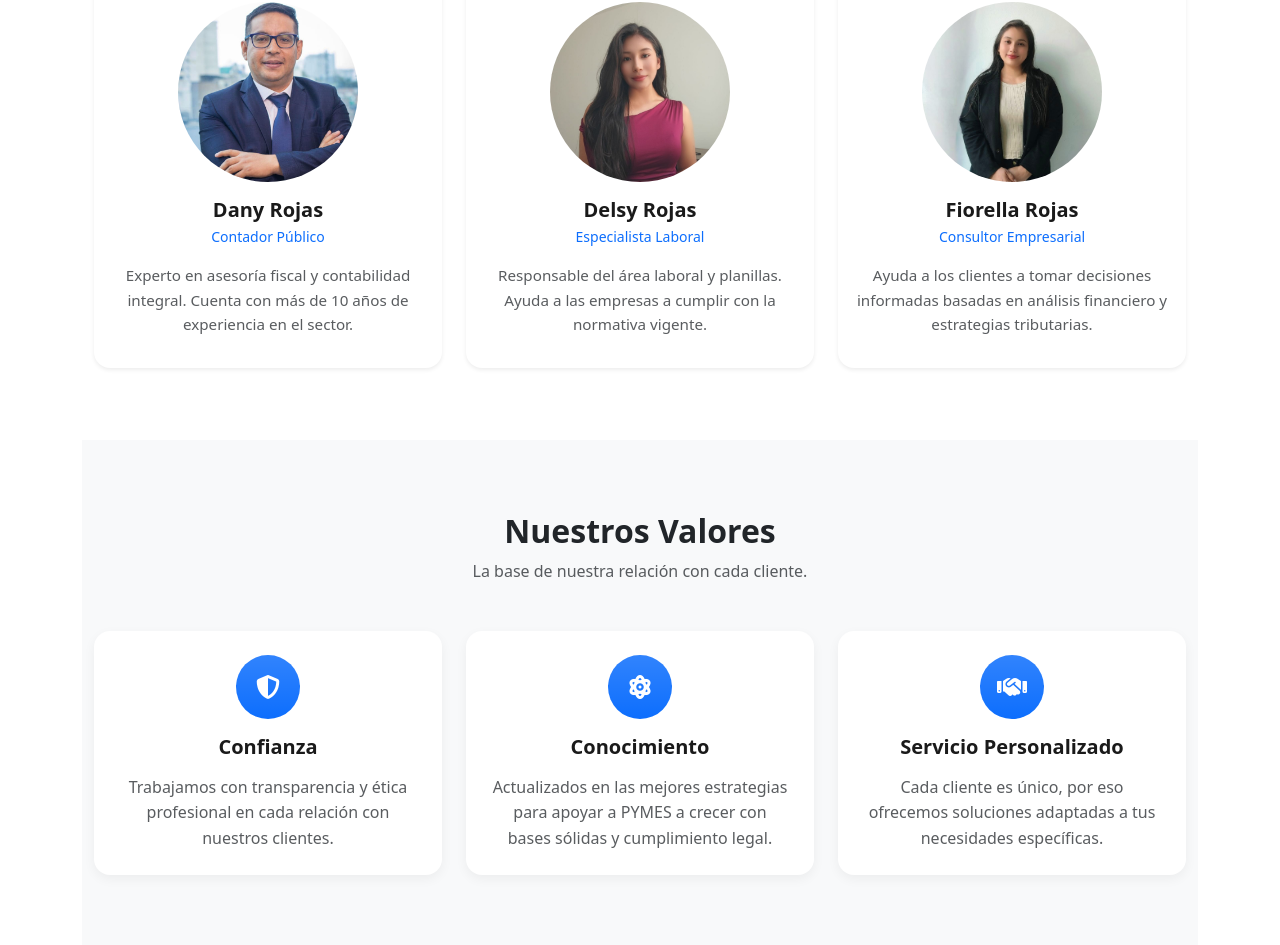
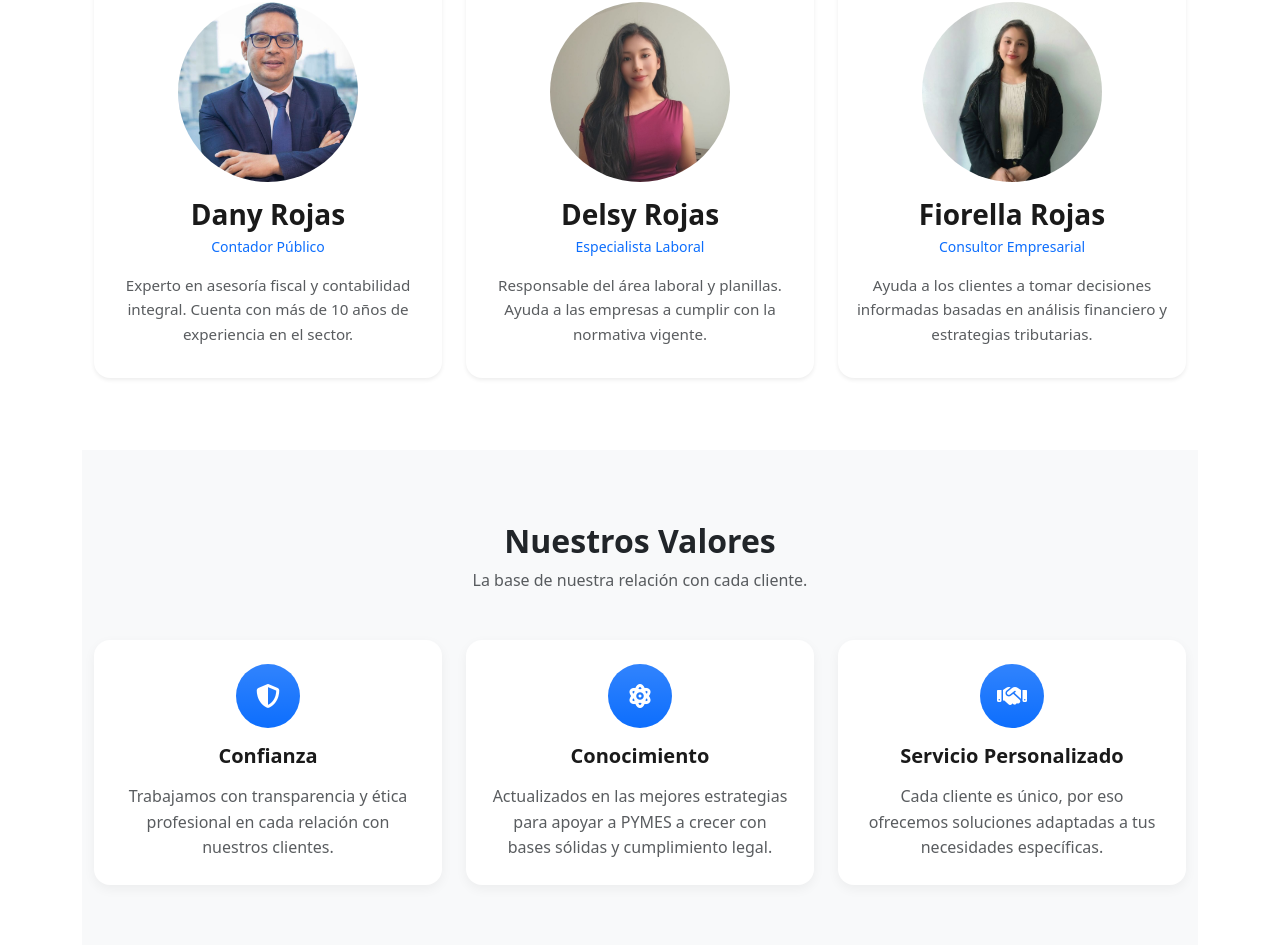
Before and after one commit to JORDYROJAS93/SGR-Contadores, an Angular app: page /nosotros in a window 1280 px wide. Shown: the part 840-1785 px from the top of the page. Built offline with nearby package versions, Linux system fonts and the light colour scheme.

Commit message:
modificando las estiquetas para los perfiles del equipo

```diff
--- a/src/app/pages/about/about.component.html
+++ b/src/app/pages/about/about.component.html
@@ -35,22 +35,22 @@
       <p class="text-muted">Profesionales comprometidos con la excelencia y tu éxito empresarial.</p>
     </div>
     <div class="row g-4 justify-content-center">
-      @for (member of team; track member.name) {
+      @for (member of team; track member.nombre) {
         <div class="col-md-6 col-lg-4" *ngIf="member.visible !== false">
           <div class="card h-100 border-0 shadow-sm p-3 text-center"
                style="border-radius: 16px; transition: transform 0.3s;">
             <!-- Contenedor de imagen corregido para evitar deformaciones -->
             <div class="mx-auto mt-3" style="width: 180px; height: 180px; overflow: hidden; border-radius: 50%;">
               <img [src]="member.image"
-                   [alt]="'Foto de ' + member.name"
+                   [alt]="'Foto de ' + member.nombre"
                    class="w-100 h-100"
                    style="object-fit: cover;">
             </div>
             <div class="card-body px-0">
-              <h5 class="card-title fw-bold mb-1" style="color: #1a1a1a;">{{ member.name }}</h5>
-              <p class="text-primary mb-3 fw-medium small">{{ member.role }}</p>
+              <h3 class="card-title fw-bold mb-1" style="color: #1a1a1a;">{{ member.nombre }}</h3>
+              <p class="text-primary mb-3 fw-medium small">{{ member.rol }}</p>
               <p class="text-muted mb-0" style="font-size: 0.95rem; line-height: 1.6;">
-                {{ member.bio }}
+                {{ member.biografia }}
               </p>
               @if (member.linkedin) {
                 <a [href]="member.linkedin"
--- a/src/app/pages/about/about.component.ts
+++ b/src/app/pages/about/about.component.ts
@@ -4,9 +4,9 @@ import { Component } from '@angular/core';
 import { CommonModule } from '@angular/common';
 
 interface TeamMember {
-  name: string;
-  role: string;
-  bio: string;
+  nombre: string;
+  rol: string;
+  biografia: string;
   image: string;
   visible?: boolean;
   linkedin?: string;
@@ -30,25 +30,25 @@ interface Value {
 export class AboutComponent {
   team: TeamMember[] = [
     {
-      name: 'Dany Rojas',
-      role: 'Contador Público',
-      bio: 'Experto en asesoría fiscal y contabilidad integral. Cuenta con más de 10 años de experiencia en el sector.',
+      nombre: 'Dany Rojas',
+      rol: 'Contador Público',
+      biografia: 'Experto en asesoría fiscal y contabilidad integral. Cuenta con más de 10 años de experiencia en el sector.',
       image: 'assets/images_nosotros/Denis.jpg',
       visible: true,
       linkedin:'',
     },
     {
-      name: 'Delsy Rojas',
-      role: 'Especialista Laboral',
-      bio: 'Responsable del área laboral y planillas. Ayuda a las empresas a cumplir con la normativa vigente.',
+      nombre: 'Delsy Rojas',
+      rol: 'Especialista Laboral',
+      biografia: 'Responsable del área laboral y planillas. Ayuda a las empresas a cumplir con la normativa vigente.',
       image: 'assets/images_nosotros/Delsy.jpg',
       visible: true,
       linkedin:'',
     },
     {
-      name: 'Fiorella Rojas',
-      role: 'Consultor Empresarial',
-      bio: 'Ayuda a los clientes a tomar decisiones informadas basadas en análisis financiero y estrategias tributarias.',
+      nombre: 'Fiorella Rojas',
+      rol: 'Consultor Empresarial',
+      biografia: 'Ayuda a los clientes a tomar decisiones informadas basadas en análisis financiero y estrategias tributarias.',
       image: 'assets/images_nosotros/Fiorella.jpg',
       visible: true,
       linkedin:'',
```
